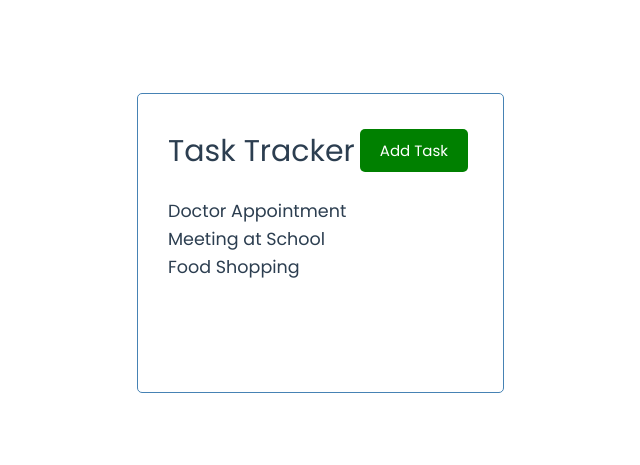
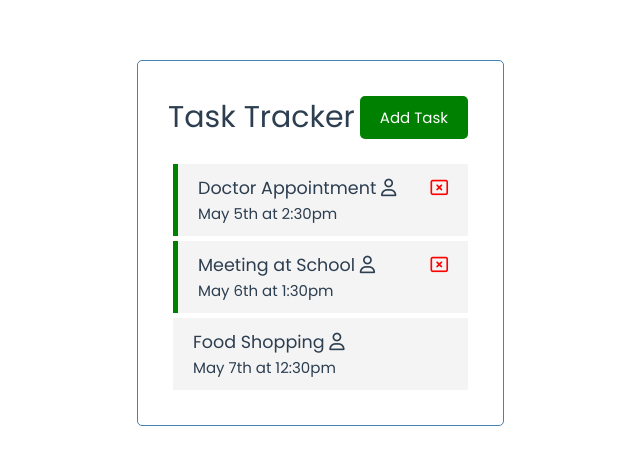
Before and after one commit to anjola-adeuyi/task_tracker_vue, a Vue app: page / in a window 1280 px wide. Shown: the part 157-622 px from the top of the page, without its empty margins (136-776 px from the left). Built offline with nearby package versions, Linux system fonts and the light colour scheme.

Commit message:
feat: Single Task component and dynamic class styling with v-bind

```diff
--- a/index.html
+++ b/index.html
@@ -1,13 +1,30 @@
 <!DOCTYPE html>
 <html lang="en">
   <head>
-    <meta charset="UTF-8">
-    <link rel="icon" href="/favicon.ico">
-    <meta name="viewport" content="width=device-width, initial-scale=1.0">
+    <meta charset="UTF-8" />
+
+    <link
+      rel="icon"
+      href="/favicon.ico"
+    />
+    <link
+      rel="stylesheet"
+      href="https://cdnjs.cloudflare.com/ajax/libs/font-awesome/6.5.1/css/all.min.css"
+      integrity="sha512-DTOQO9RWCH3ppGqcWaEA1BIZOC6xxalwEsw9c2QQeAIftl+Vegovlnee1c9QX4TctnWMn13TZye+giMm8e2LwA=="
+      crossorigin="anonymous"
+      referrerpolicy="no-referrer"
+    />
+    <meta
+      name="viewport"
+      content="width=device-width, initial-scale=1.0"
+    />
     <title>Vite App</title>
   </head>
   <body>
     <div id="app"></div>
-    <script type="module" src="/src/main.js"></script>
+    <script
+      type="module"
+      src="/src/main.js"
+    ></script>
   </body>
 </html>
--- /dev/null
+++ b/src/components/Task.vue
@@ -0,0 +1,51 @@
+<template>
+  <div v-bind:class="[task.reminder ? 'reminder' : '', 'task']">
+    <h3>
+      <span>
+        {{ task.text }}
+        <i class="fa-solid fa-user"></i>
+      </span>
+
+      <i
+        class="fas fa-solid fa-rectangle-xmark"
+        v-if="task.reminder"
+      ></i>
+    </h3>
+    <p>{{ task.day }}</p>
+  </div>
+</template>
+
+<script>
+export default {
+  name: 'Task',
+  props: {
+    task: {
+      type: Object,
+      required: true,
+    },
+  },
+};
+</script>
+
+<style scoped>
+.fas {
+  color: red;
+}
+
+.task {
+  background: #f4f4f4;
+  margin: 5px;
+  padding: 10px 20px;
+  cursor: pointer;
+}
+
+.task.reminder {
+  border-left: 5px solid green;
+}
+
+.task h3 {
+  display: flex;
+  align-items: center;
+  justify-content: space-between;
+}
+</style>
--- a/src/components/Tasks.vue
+++ b/src/components/Tasks.vue
@@ -3,13 +3,18 @@
     :key="task.id"
     v-for="task in tasks"
   >
-    <h3>{{ task.text }}</h3>
+    <Task :task="task" />
   </div>
 </template>
 
 <script>
+import Task from './Task.vue';
+
 export default {
   name: 'Tasks',
+  components: {
+    Task,
+  },
   props: {
     tasks: {
       type: Array,
```
